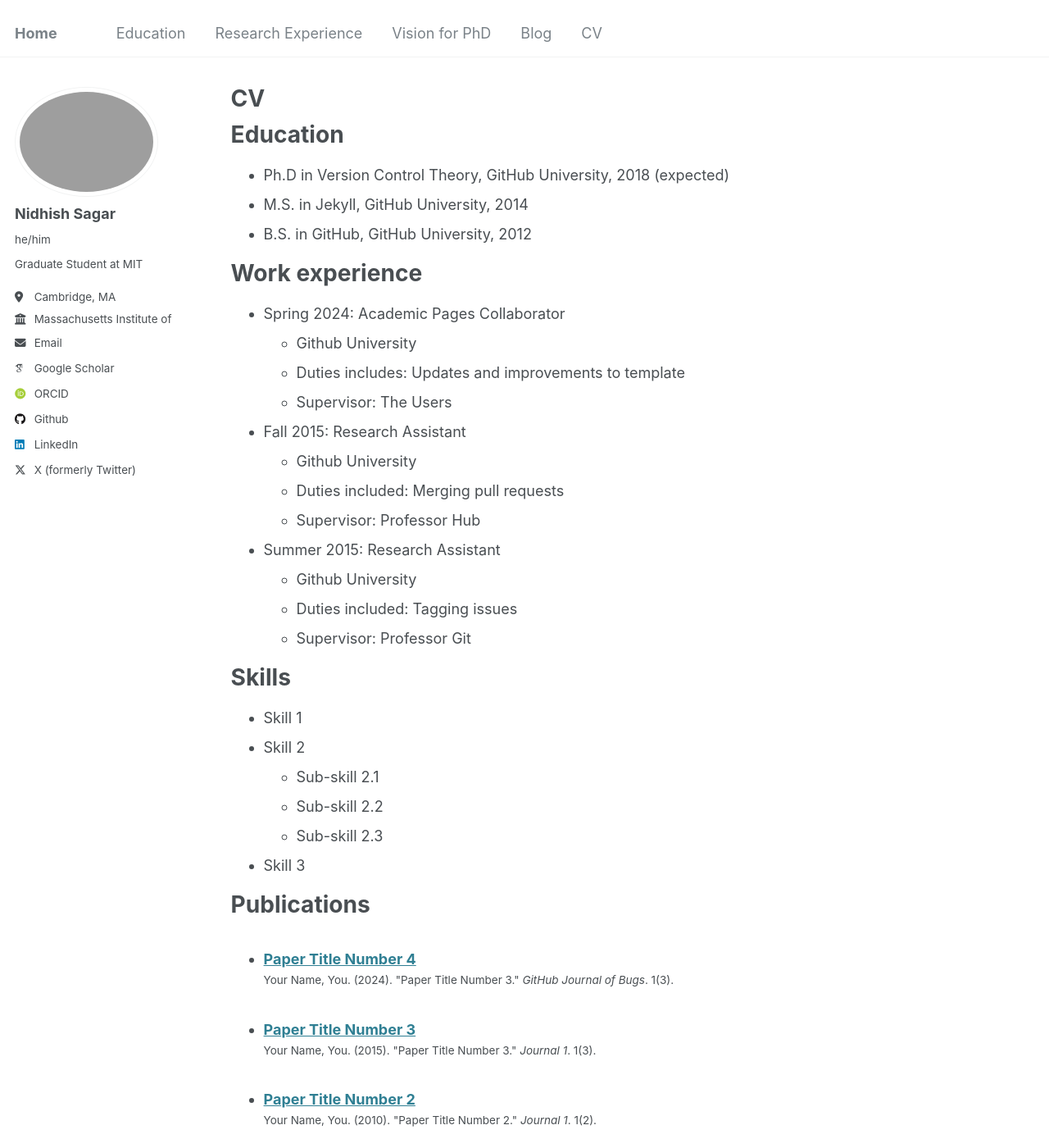
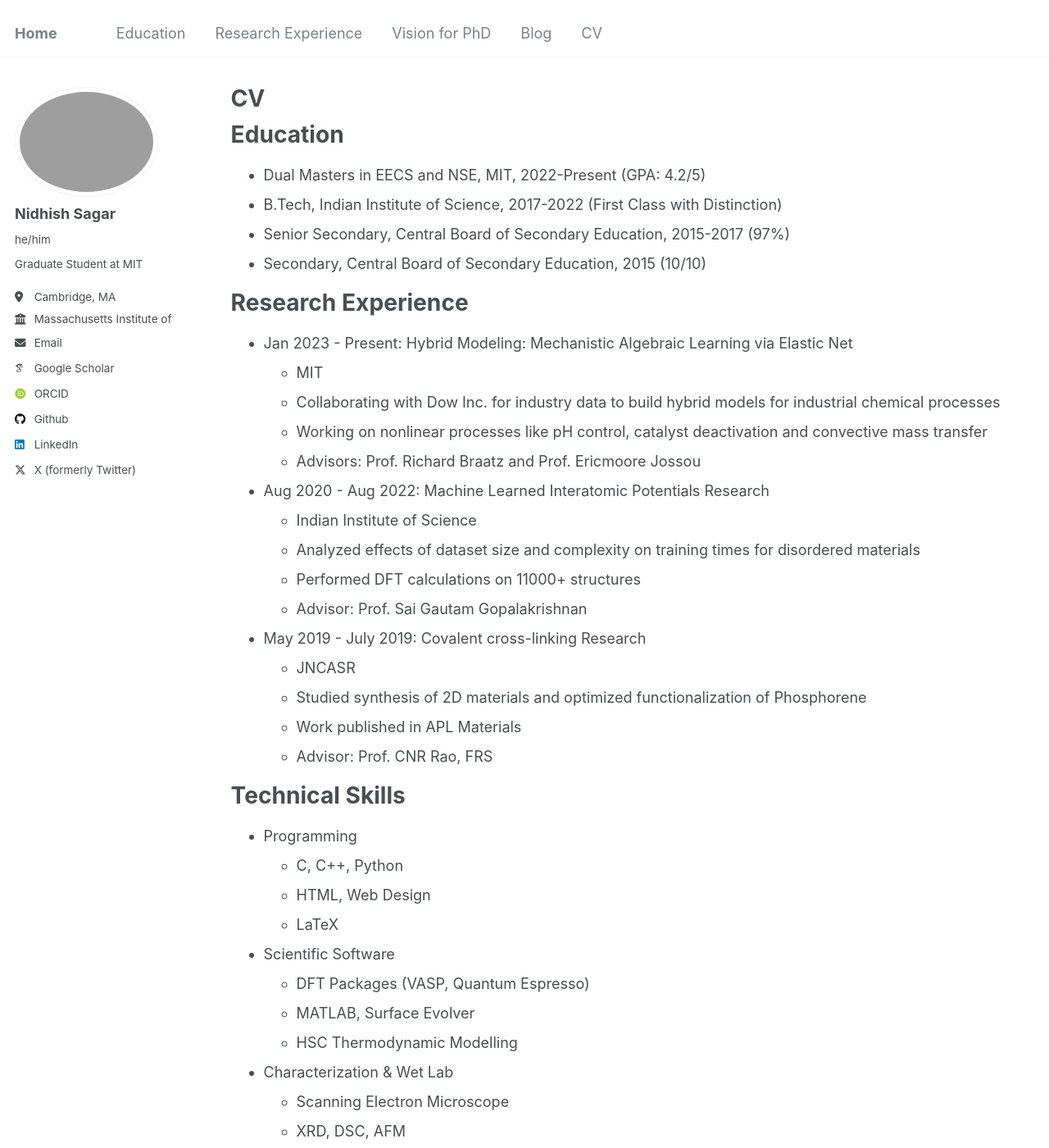
Before and after one commit to sagarnidhish/sagarnidhish.github.io, a Jekyll site: the page built from _pages/cv.md, in a window 1280 px wide and 1400 px high. Shown: the whole window at 82% size. Built offline with Jekyll 4.4.1, drawn with Linux system fonts in a browser that asks for light colours; some web fonts are replaced; some of the changed text lies outside the part shown.

Commit message:
Update cv.md

```diff
--- a/_pages/cv.md
+++ b/_pages/cv.md
@@ -6,40 +6,50 @@
 redirect_from:
   - /resume
 ---
-
 {% include base_path %}
 
 Education
 ======
-* Ph.D in Version Control Theory, GitHub University, 2018 (expected)
-* M.S. in Jekyll, GitHub University, 2014
-* B.S. in GitHub, GitHub University, 2012
+* Dual Masters in EECS and NSE, MIT, 2022-Present (GPA: 4.2/5)
+* B.Tech, Indian Institute of Science, 2017-2022 (First Class with Distinction)
+* Senior Secondary, Central Board of Secondary Education, 2015-2017 (97%)
+* Secondary, Central Board of Secondary Education, 2015 (10/10)
 
-Work experience
+Research Experience
 ======
-* Spring 2024: Academic Pages Collaborator
-  * Github University
-  * Duties includes: Updates and improvements to template
-  * Supervisor: The Users
+* Jan 2023 - Present: Hybrid Modeling: Mechanistic Algebraic Learning via Elastic Net
+  * MIT
+  * Collaborating with Dow Inc. for industry data to build hybrid models for industrial chemical processes
+  * Working on nonlinear processes like pH control, catalyst deactivation and convective mass transfer
+  * Advisors: Prof. Richard Braatz and Prof. Ericmoore Jossou
 
-* Fall 2015: Research Assistant
-  * Github University
-  * Duties included: Merging pull requests
-  * Supervisor: Professor Hub
+* Aug 2020 - Aug 2022: Machine Learned Interatomic Potentials Research
+  * Indian Institute of Science
+  * Analyzed effects of dataset size and complexity on training times for disordered materials
+  * Performed DFT calculations on 11000+ structures
+  * Advisor: Prof. Sai Gautam Gopalakrishnan
 
-* Summer 2015: Research Assistant
-  * Github University
-  * Duties included: Tagging issues
-  * Supervisor: Professor Git
+* May 2019 - July 2019: Covalent cross-linking Research
+  * JNCASR
+  * Studied synthesis of 2D materials and optimized functionalization of Phosphorene
+  * Work published in APL Materials
+  * Advisor: Prof. CNR Rao, FRS
 
-Skills
+Technical Skills
 ======
-* Skill 1
-* Skill 2
-  * Sub-skill 2.1
-  * Sub-skill 2.2
-  * Sub-skill 2.3
-* Skill 3
+* Programming
+  * C, C++, Python
+  * HTML, Web Design
+  * LaTeX
+* Scientific Software
+  * DFT Packages (VASP, Quantum Espresso)
+  * MATLAB, Surface Evolver
+  * HSC Thermodynamic Modelling
+* Characterization & Wet Lab
+  * Scanning Electron Microscope
+  * XRD, DSC, AFM
+  * Raman Spectroscopy
+  * UV-Vis Spectroscopy
 
 Publications
 ======
@@ -47,18 +57,17 @@
     {% include archive-single-cv.html %}
   {% endfor %}</ul>
 
-Talks
+Awards & Honors
 ======
-  <ul>{% for post in site.talks reversed %}
-    {% include archive-single-talk-cv.html  %}
-  {% endfor %}</ul>
+* Winner of MIT AI Hackathon, 2024
+* Manson Benedict Fellowship, MIT 2022-23
+* Microscopy Society of America (MSA) Undergraduate Scholarship Award, 2020
+* Summer Fellowship, JNCASR Bangalore, 2019
+* Best Poster, 31st Annual Students Symposium, IISc 2018
+* KVPY Scholarship, Government of India 2017-22
 
-Teaching
+Activities & Service
 ======
-  <ul>{% for post in site.teaching reversed %}
-    {% include archive-single-cv.html %}
-  {% endfor %}</ul>
-
-Service and leadership
-======
-* Currently signed in to 43 different slack teams
+* Tutor for MIT ESOL, Teaching English to non-native MIT Service Employees
+* Convener, Athletics Club, IISc Gymkhana
+* Teaching Assistant (TA), Graduate-Thermodynamics & Kinetics Course (2022)
```
